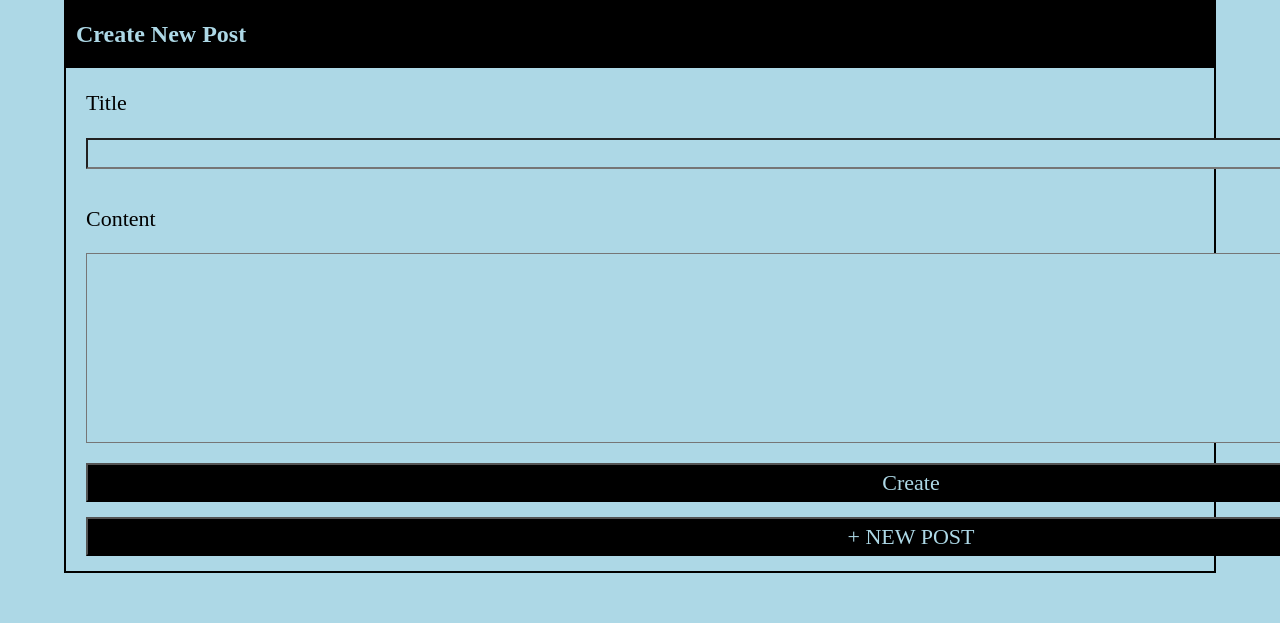
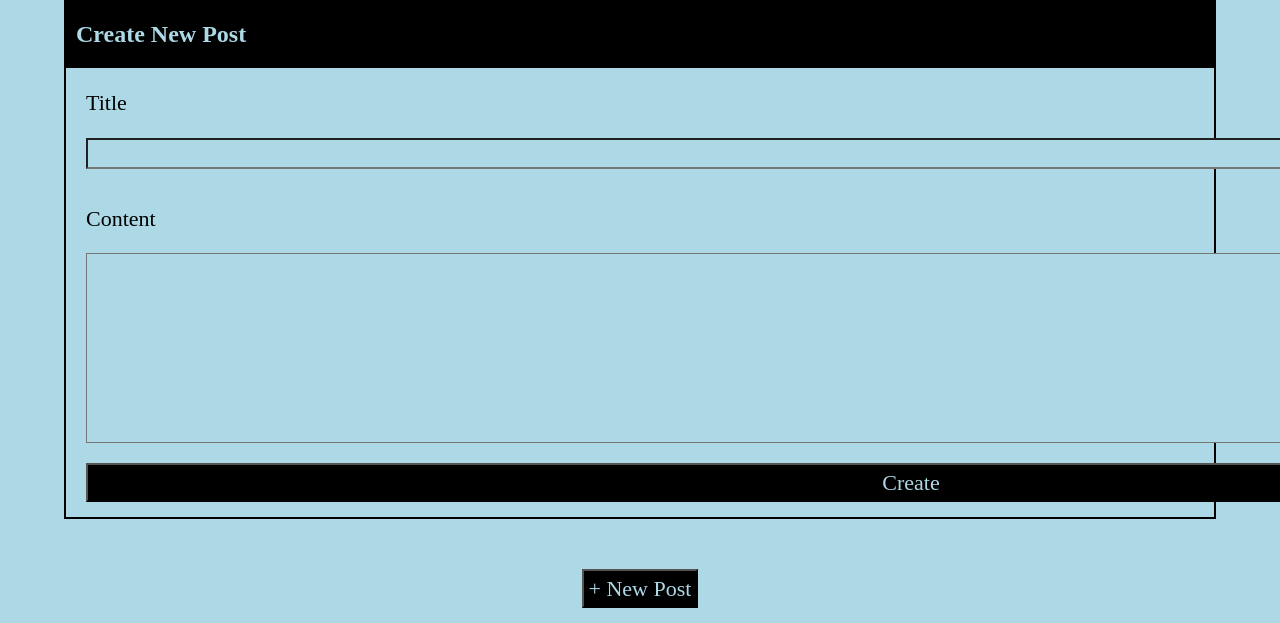
Before and after one commit to ssbbgm/tech-blog, a web app: file public/dashboard.html in a window 1280 px wide; the page is wider, and only the part inside the window is pictured. Shown: the part 191-814 px from the top of that part. Run offline with its HTML, style and script files only (its server is not run), Linux system fonts and the light colour scheme.

Commit message:
more styling

```diff
--- a/public/css/style.css
+++ b/public/css/style.css
@@ -77,6 +77,11 @@ section, .form {
     color: lightblue;
 }
 
+#post-create{
+    display: block;
+    margin: 0 auto;
+}
+
 .blog-header {
     display: flex;
     justify-content: space-between;
--- a/public/dashboard.html
+++ b/public/dashboard.html
@@ -30,8 +30,7 @@
             <textarea name="post-content" id="post-content" cols="30" rows="10"></textarea><br>
             <input id="post-submit" type="submit" value= "Create">
         </form>
-
-        <button id="post-create">+ NEW POST</button>
     </div>
+    <button id="post-create">+ New Post</button>
 </body>
 </html>
```
